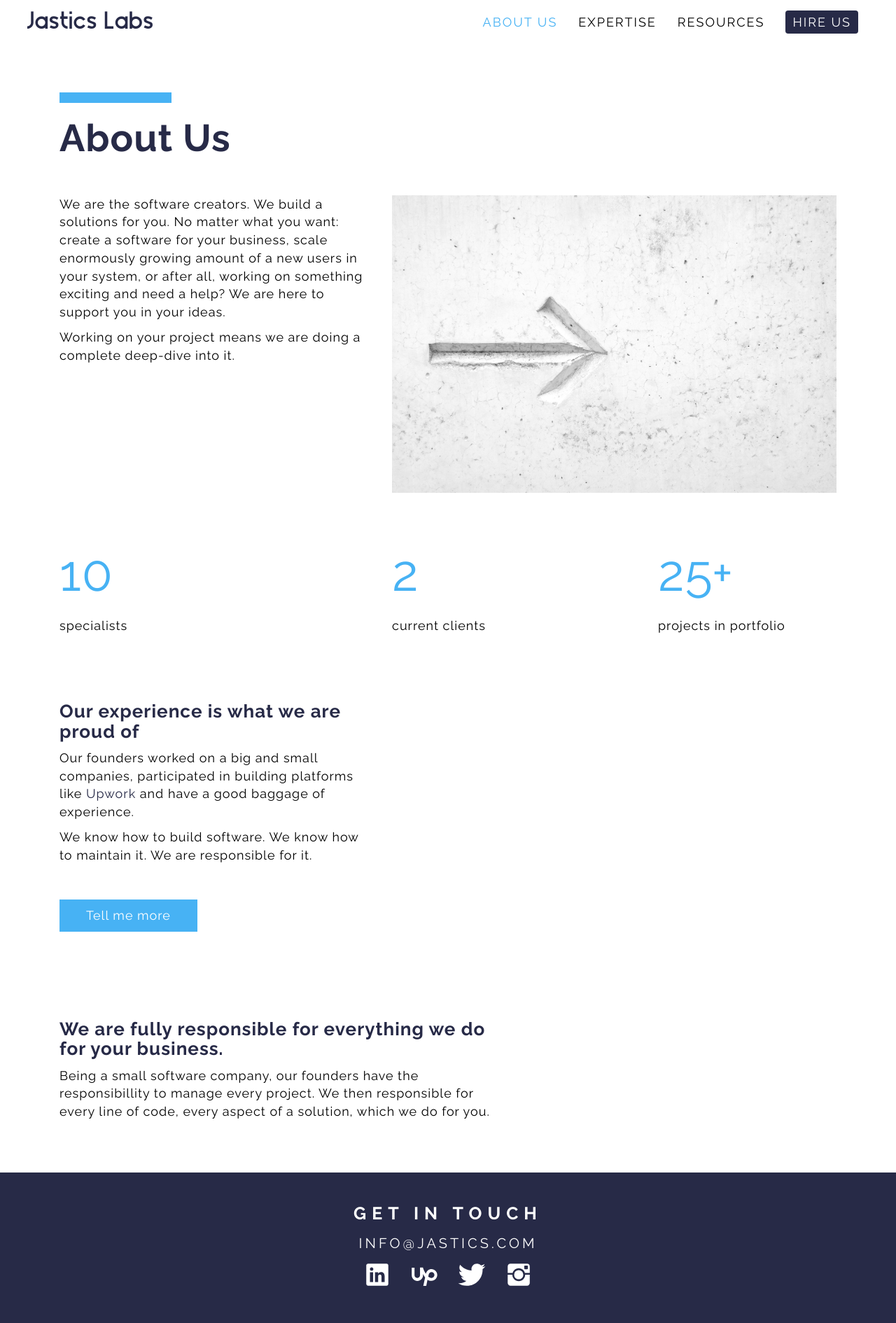
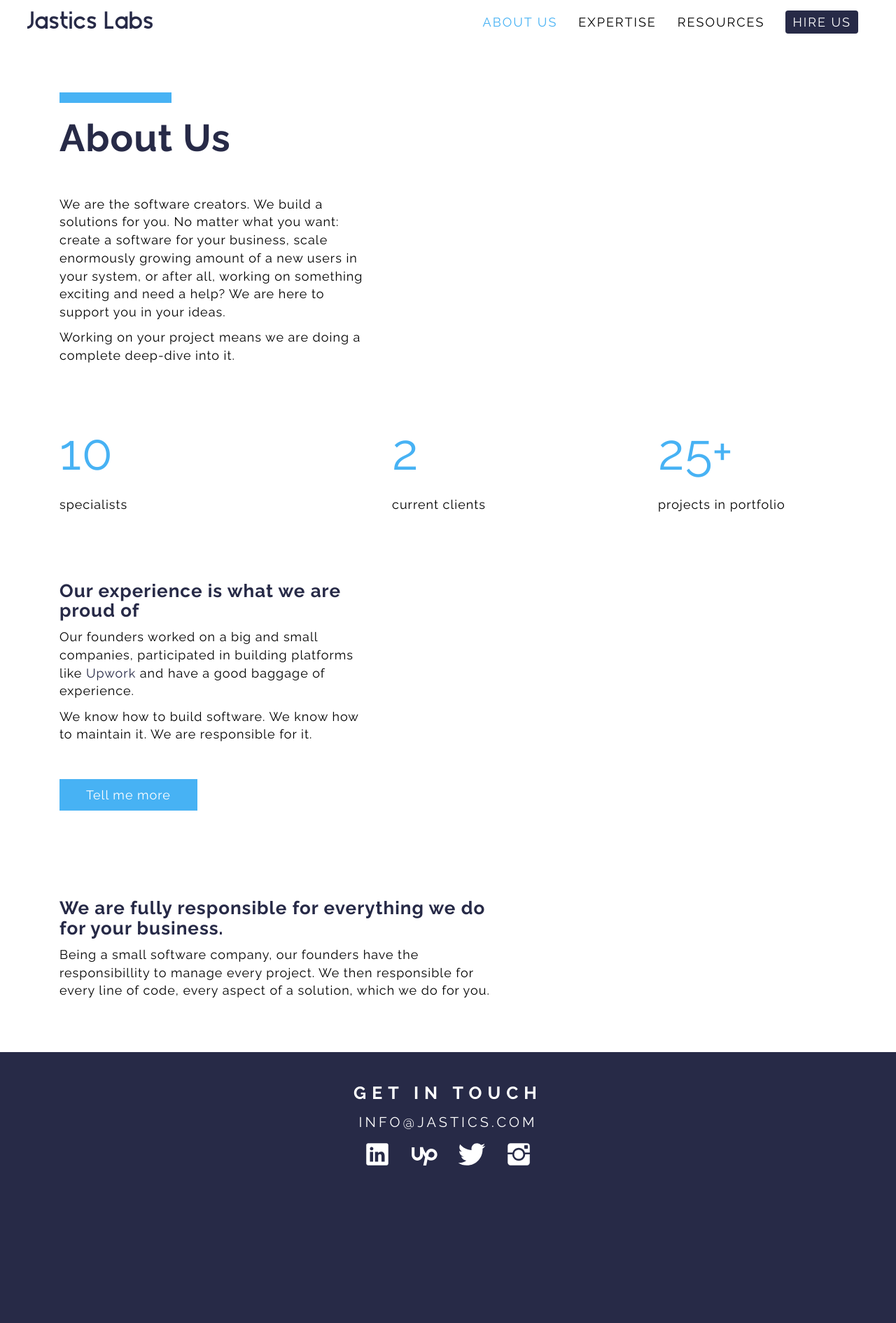
Before and after one commit to ivanursul/jastics, a Jekyll site: the page built from about-us.html, in a window 1280 px wide. Shown: the whole page at 70% size. Built offline with Jekyll 4.4.1, drawn with Linux system fonts in a browser that asks for light colours; after the commit the page ends 1718 px from its top, so only the background shows below that.

Commit message:
added text

```diff
--- a/about-us.html
+++ b/about-us.html
@@ -21,7 +21,7 @@
             </p>
         </div>
         <div class="col-md-7">
-          <img src="{{ '/assets/images/arrow-image.jpeg' | relative_url }}" style="width:100%;" alt="Responsobility">
+          <!-- <img src="{{ '/assets/images/arrow-image.jpeg' | relative_url }}" style="width:100%;" alt="Responsobility"> -->
         </div>
     </div>
 
```
